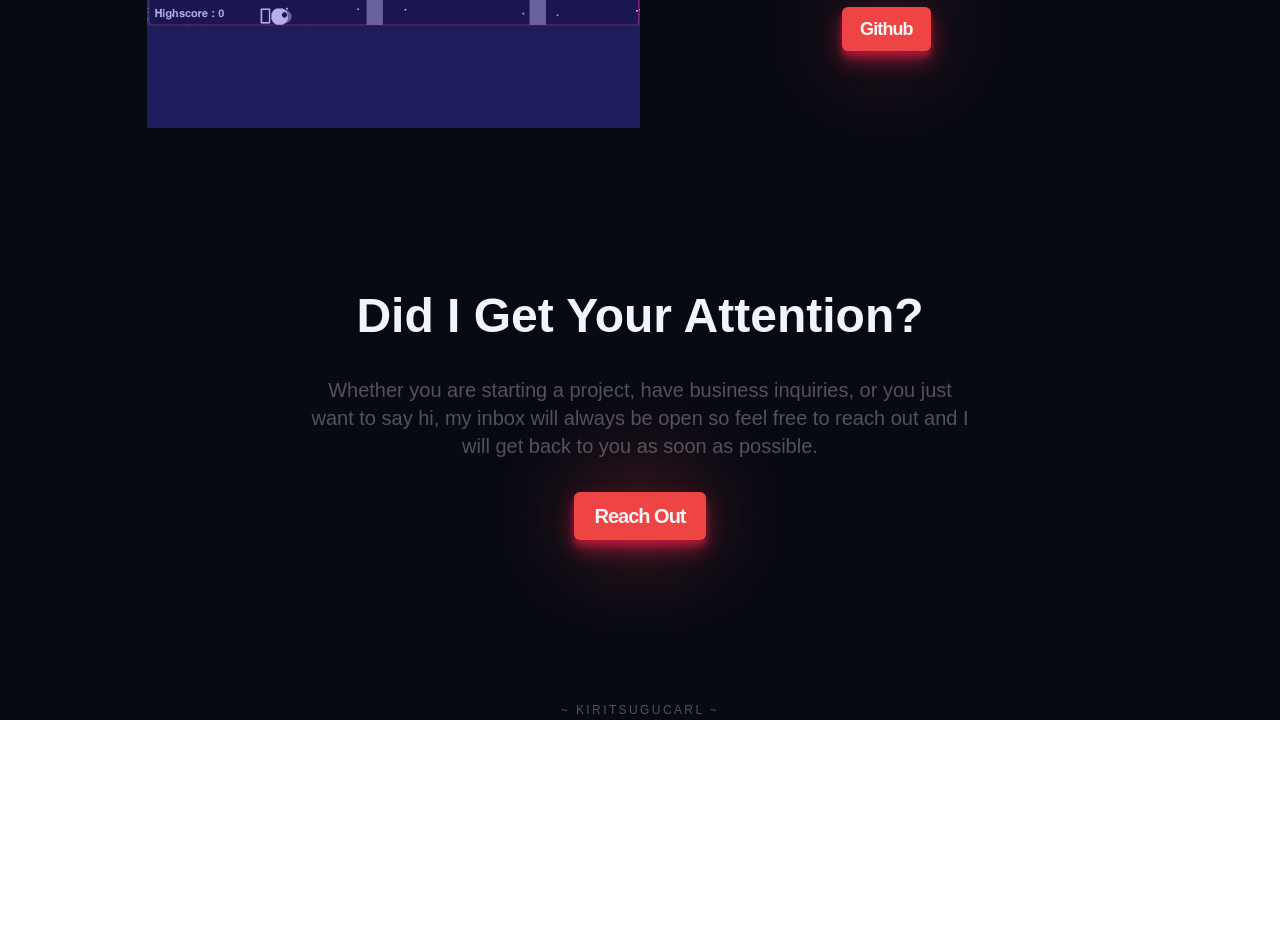
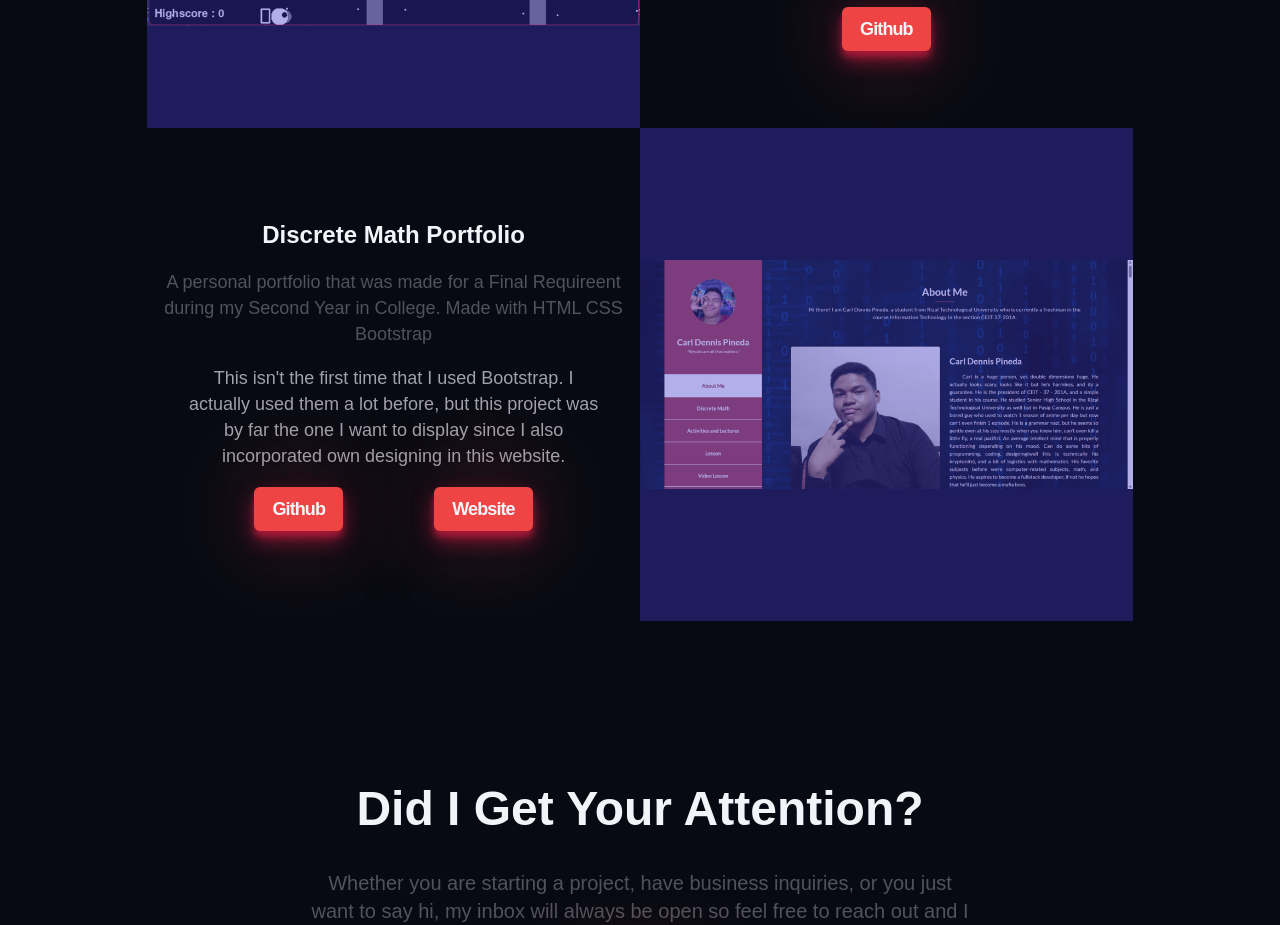
Before and after one commit to kiritsugucarl/kiritsugucarl-portfolio, a React (Vite) app: page / in a window 1280 px wide. Shown: the part 7560-8485 px from the top of the page. Before the commit the page ends 8280 px from the top, so only its background shows below. Built offline with nearby package versions, Linux system fonts and the light colour scheme; a web font is replaced by a local one.

Commit message:
update: projects.v2

```diff
--- a/src/components/Projects/Projects.css
+++ b/src/components/Projects/Projects.css
@@ -117,7 +117,8 @@
             "content4 image4"
             "image5 content5"
             "content6 image6"
-            "image7 content7";
+            "image7 content7"
+            "content8 image8";
         place-items: center;
     }
 
@@ -149,6 +150,10 @@
         grid-area: image7;
     }
 
+    .projects__image8 {
+        grid-area: image8;
+    }
+
     .projects__content1 {
         grid-area: content1;
     }
@@ -175,6 +180,10 @@
 
     .projects__content7 {
         grid-area: content7;
+    }
+
+    .projects__content8 {
+        grid-area: content8;
     }
 
     .projects__project {
--- a/src/components/Projects/Projects.jsx
+++ b/src/components/Projects/Projects.jsx
@@ -5,6 +5,7 @@ import projectImg3 from '../../assets/projects/gohan.png'
 import projectImg4 from '../../assets/projects/gravity_run.jpg'
 import projectImg5 from '../../assets/projects/momz_buffet.png'
 import projectImg6 from '../../assets/projects/bird_in_space.png'
+import projectImg7 from '../../assets/projects/dm_portfolio.png'
 import './Projects.css'
 
 const Projects = () =>{
@@ -118,6 +119,21 @@ const Projects = () =>{
                         <a href='https://github.com/kiritsugucarl/Game-Analysis-Finals/tree/master/bird_in_the_space_game' className='projects__project-btn btn red-btn' target='_blank' rel="noreferrer">Github</a>
                     </div>
                 </div>
+
+                {/* Project 8 */}
+                <h3 className='projects__project-title'>Discrete Math Portfolio</h3>
+                <div className="projects__project-img-wrapper projects__image8">
+                    <img className='projects__project-img' src={projectImg7} alt='' loading="lazy"/>
+                </div>
+                <div className="projects__project projects__content8">
+                    <h3 className='projects__project-subtitle'>Discrete Math Portfolio</h3>
+                    <p className='projects__project-description1'>A personal portfolio that was made for a Final Requireent during my Second Year in College. Made with HTML CSS Bootstrap</p>
+                    <p className='projects__project-description2'>This isn&apos;t the first time that I used Bootstrap. I actually used them a lot before, but this project was by far the one I want to display since I also incorporated own designing in this website.</p>
+                    <div className="projects__project-button-wrapper">
+                    <a href='https://github.com/kiritsugucarl/dm-portfolio' className='projects__project-btn btn red-btn' target='_blank' rel="noreferrer">Github</a>
+                        <a href='https://kiritsugucarl.github.io/dm-portfolio/' className='projects__project-btn btn red-btn' target='_blank' rel="noreferrer">Website</a>
+                    </div>
+                </div>
             </div>
         </section>
     )
```
Also changed, not shown: src/assets/projects/dm_portfolio.png (added).
